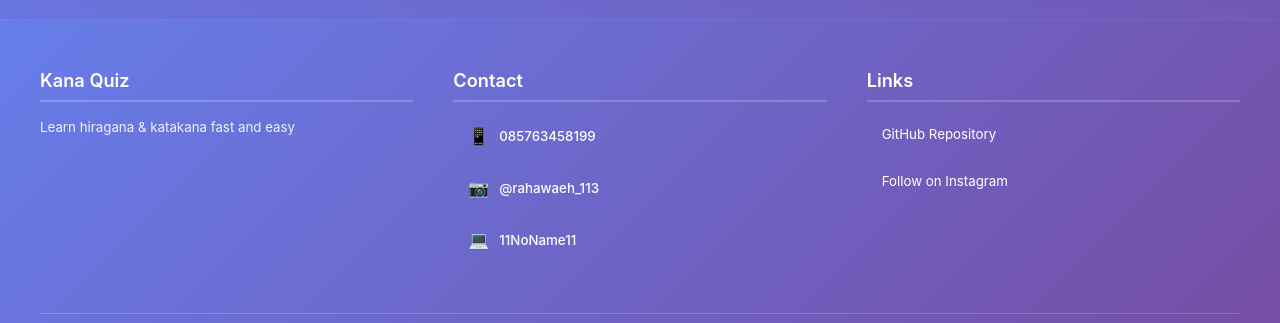
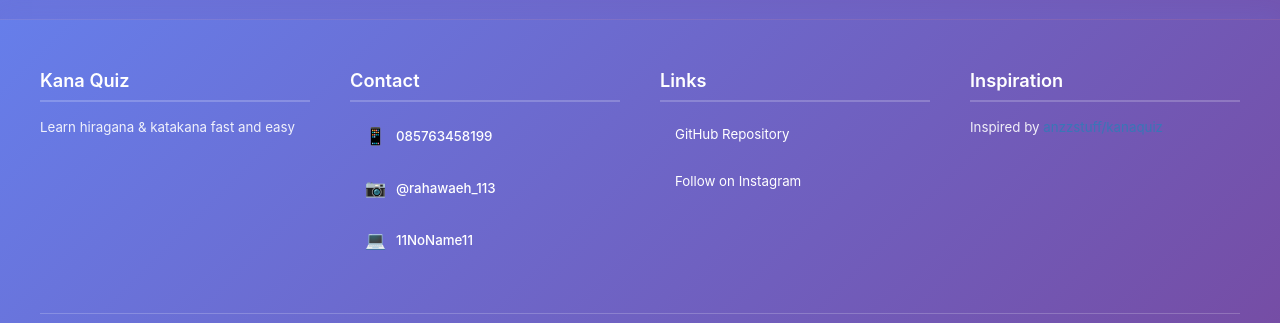
Before and after one commit to 11NoName11/kana-quiz, a React app: page / in a window 1280 px wide. Shown: the part 1144-1467 px from the top of the page. Built offline with nearby package versions, Linux system fonts and the light colour scheme; a web font is replaced by a local one.

Commit message:
add inspired by

```diff
--- a/index.html
+++ b/index.html
@@ -34,6 +34,9 @@
     content="Application for studying hiragana & katakana characters."
   >
 
+  <!-- Attribution -->
+  <meta name="inspiration" content="Inspired by https://github.com/anzzstuff/kanaquiz">
+
   <!-- Theme Color -->
   <meta name="theme-color" content="#667eea">
 
--- a/src/components/Footer/Footer.jsx
+++ b/src/components/Footer/Footer.jsx
@@ -41,6 +41,11 @@ const Footer = () => {
             <li><a href="https://instagram.com/rahawaeh_113" target="_blank" rel="noopener noreferrer">Follow on Instagram</a></li>
           </ul>
         </div>
+
+        <div className="footer-section">
+          <h4>Inspiration</h4>
+          <p>Inspired by <a href="https://github.com/anzzstuff/kanaquiz" target="_blank" rel="noopener noreferrer">anzzstuff/kanaquiz</a></p>
+        </div>
       </div>
 
       <div className="footer-bottom">
```
